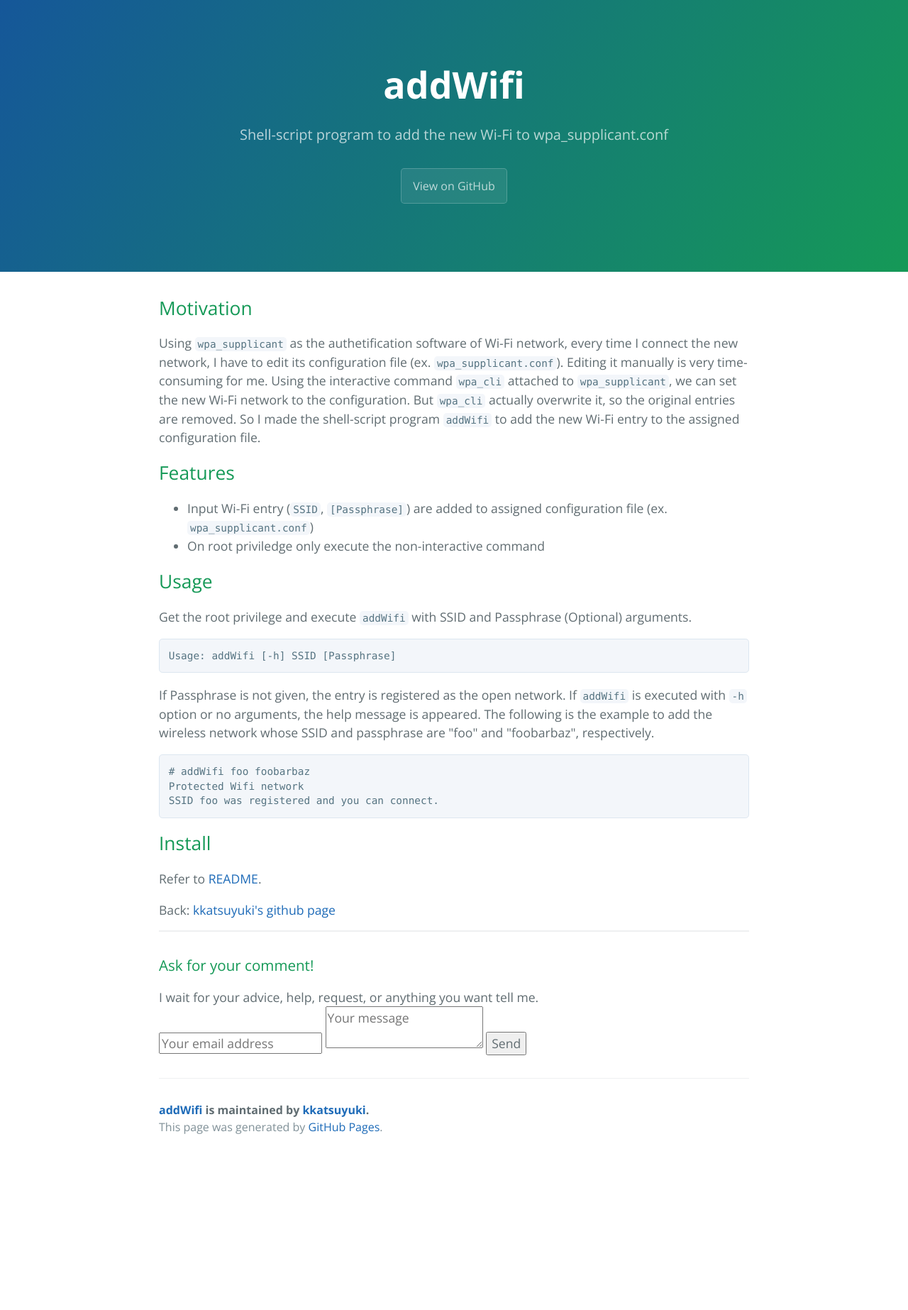
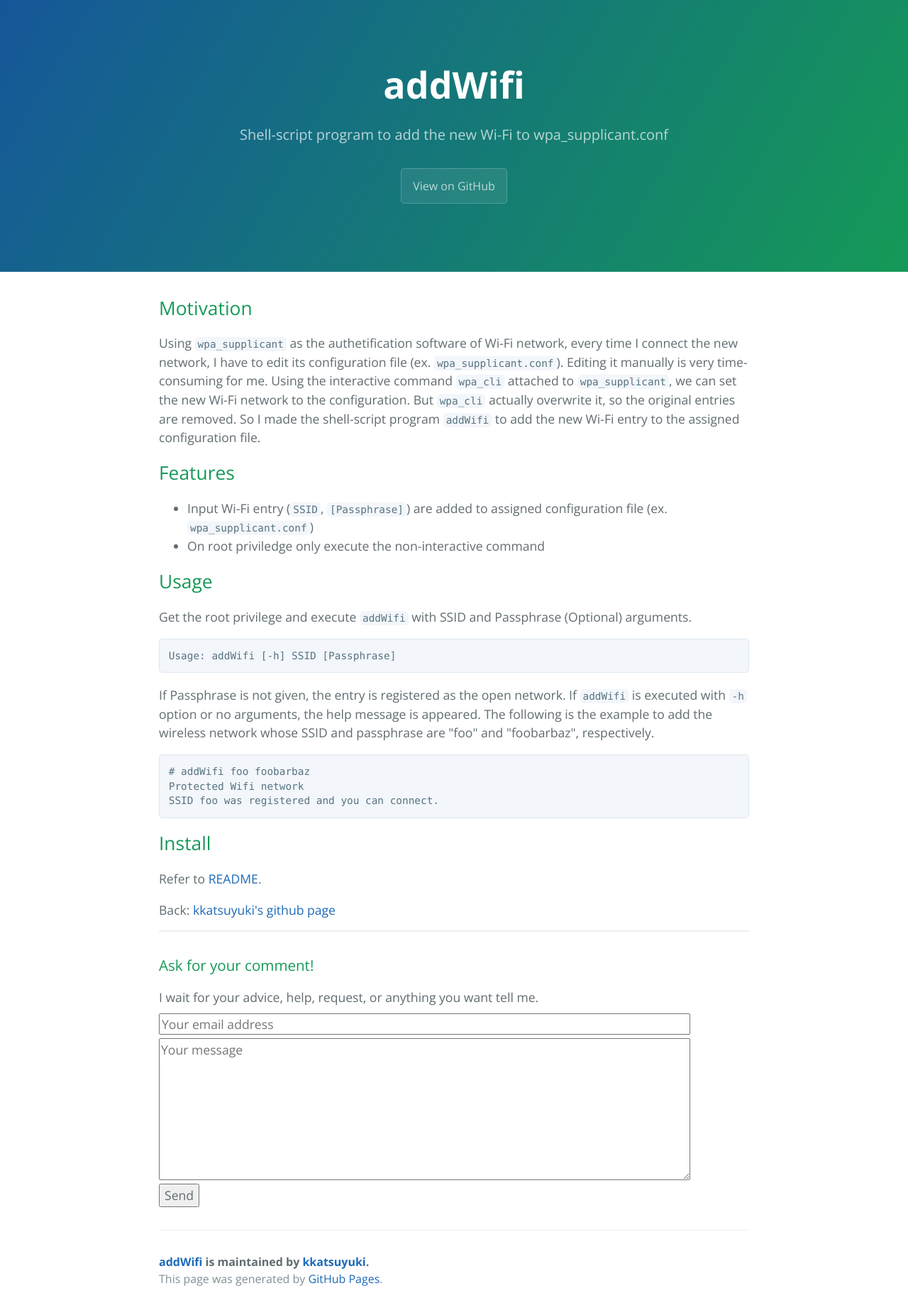
Before and after one commit to kkatsuyuki/wifi-entries-setup, a Jekyll site: the page built from docs/index.html, in a window 1280 px wide. Shown: the whole page at 71% size. Built offline with Jekyll 4.4.1, drawn with Linux system fonts in a browser that asks for light colours; before the commit the page ends 1632 px from its top, so only the background shows below that.

Commit message:
complete mail form

```diff
--- a/docs/_includes/head.html
+++ b/docs/_includes/head.html
@@ -6,4 +6,5 @@
   <link rel="stylesheet" href="{{ site.baseurl }}/css/normalize.css">
   <link href='https://fonts.googleapis.com/css?family=Open+Sans:400,700' rel='stylesheet' type='text/css'>
   <link rel="stylesheet" href="{{ site.baseurl }}/css/cayman.css">
+  <link rel="stylesheet" href="{{ site.baseurl }}/css/style.css">
 </head>
--- a/docs/assets/css/style.scss
+++ /dev/null
@@ -1,8 +0,0 @@
----
----
-@import "{{ site.theme }}";
-form{margin: 10px 0px;}
-input{display: block; width: 90%; margin: 5px 0px;}
-textarea{display: block; width: 90%; margin: 5px 0px; height: 200px;}
-
-// pre.example { padding: 0.8rem; margin-top: 0; margin-bottom: 1rem; font: 1rem Consolas, "Liberation Mono", Menlo, Courier, monospace; color: #567482; word-wrap: normal; background-color: #f3f6fa; border: solid 1px #dce6f0; border-radius: 0.3rem;display: inline; max-width: initial; padding: 0; margin: 0; overflow: initial; line-height: inherit; word-wrap: normal; background-color: transparent; border: 0;background-color: transparent;}
--- /dev/null
+++ b/docs/css/style.scss
@@ -0,0 +1,5 @@
+---
+---
+form{margin: 10px 0px;}
+input{display: block; width: 90%; margin: 5px 0px;}
+textarea{display: block; width: 90%; margin: 5px 0px; height: 200px;}
```
